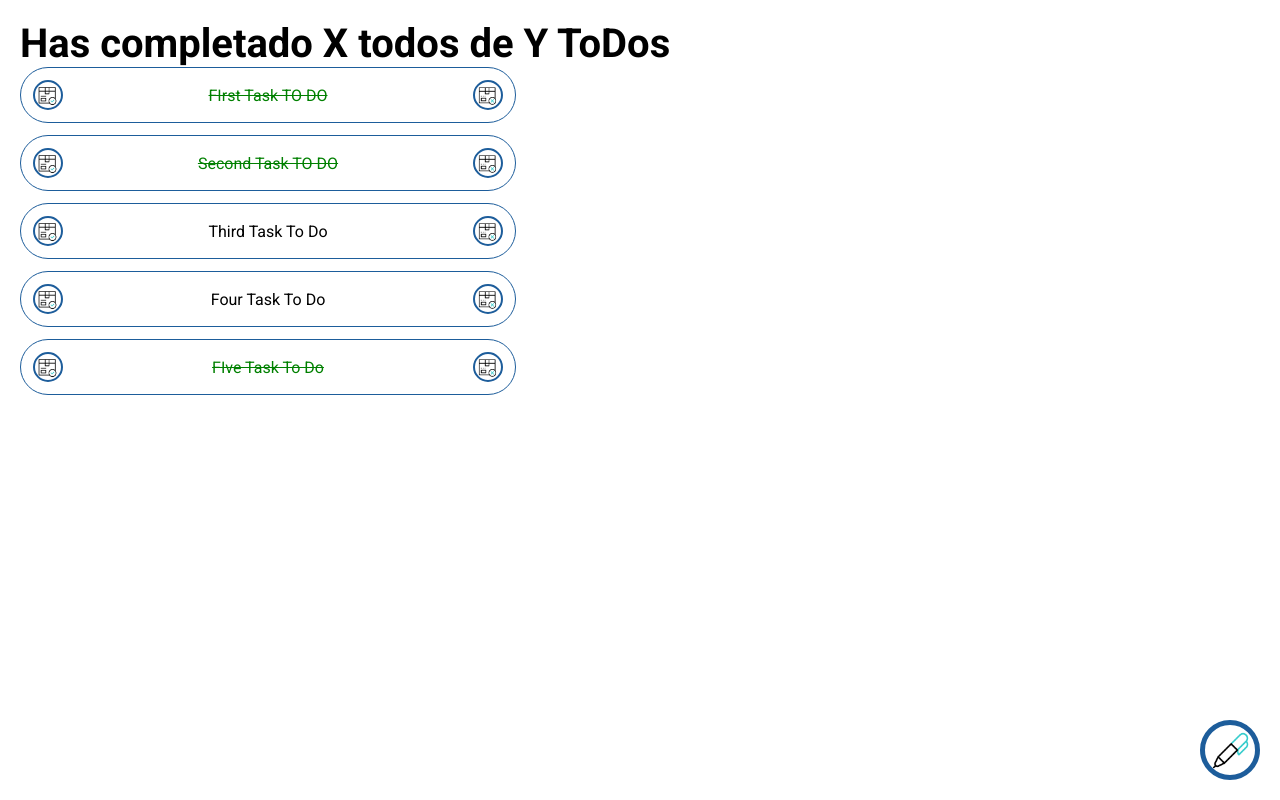
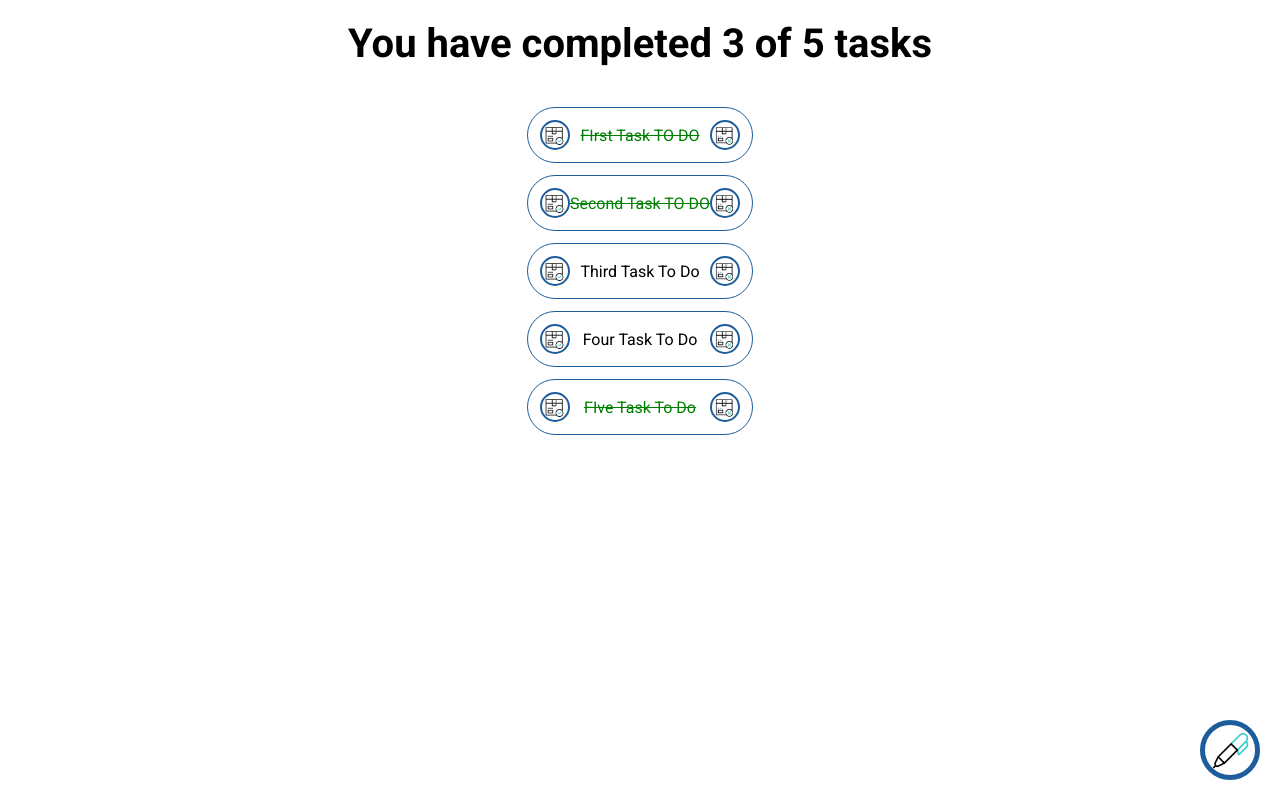
Before and after one commit to Diegofergamboa/Task-Sphere, a React (Vite) app: page / in a window 1280 px wide. Built offline with nearby package versions, Linux system fonts and the light colour scheme.

Commit message:
Todo Counter working now

```diff
--- a/src/App.jsx
+++ b/src/App.jsx
@@ -14,22 +14,30 @@ const defaultTodos = [
 ];
 
 function App() {
-  const [todos, setTodos] = useState(defaultTodos);
+  {/*  Setup for the todos render */ }
+  const [todos, setTodos] = useState(defaultTodos)
+
+  {/*  Setup for the todos counter */ }
+  const todosCompleted = todos.filter(todo => todo.completed).length
+  const totalTodos = todos.length
 
   return (
     <>
       <div className="App">
-        <TodoCounter />
+        <TodoCounter
+          todosCompleted={todosCompleted}
+          totalTodos={totalTodos}
+        />
         <TodoSearch />
         <TodoList>
           {todos.map((todo) => {
             return (
               <TodoItem
+                key={todo.text}
                 completed={todo.completed}
                 text={todo.text}
-              key={todo.text} // Añade una clave única para cada TodoItem
               />
-          );
+            )
           })}
         </TodoList>
         <CreateTodoButton />
--- a/src/components/TodoCounter.jsx
+++ b/src/components/TodoCounter.jsx
@@ -1,9 +1,12 @@
 import React from 'react'
 
-function TodoCounter() {
+const TodoCounter = ({
+    todosCompleted,
+    totalTodos
+}) => {
     return (
         <div>
-            <h1>Has completado X todos de Y ToDos</h1>
+            <h1>You have completed {todosCompleted} of {totalTodos} tasks</h1>
         </div>
     )
 }
--- a/src/styles/main.css
+++ b/src/styles/main.css
@@ -10,7 +10,13 @@
 
 .App {
     padding: 20px;
+    display: flex;
+    flex-direction: column;
+    justify-content: center;
+    align-items: center;
+    gap: 20px;
 }
+
 .TodoList {
     display: flex;
     flex-direction: column;
```
Lines whose indentation alone changed are shown as unchanged.
